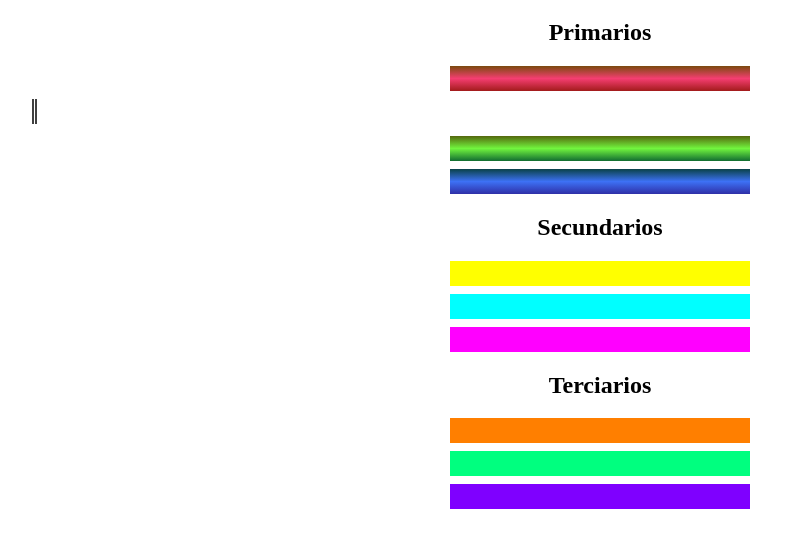
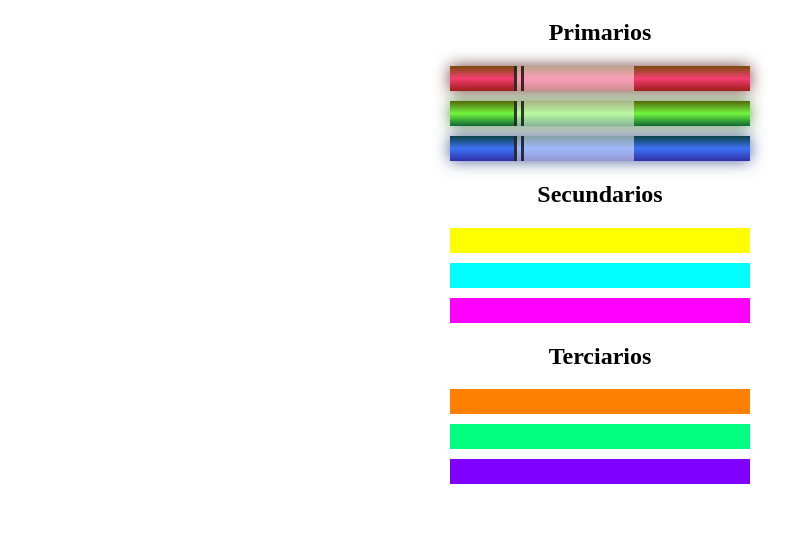
Before and after one commit to alexandrearfarias/CodeCamp, a plain HTML site: page css-cores/index.html in a window 1280 px wide. Shown: the part 62-610 px from the top of the page, without its empty margins (40-832 px from the left). Drawn offline with Linux system fonts and the light colour scheme.

Commit message:
Terceira Pratica

```diff
--- a/css-cores/estilo.css
+++ b/css-cores/estilo.css
@@ -1,17 +1,14 @@
 h1, h2{
     text-align: center;
-}
-.cap, .manga{
-    display: inline-block;
 }
 
 .marcador{
     width: 300px;
     height: 25px;
-    margin: 8px auto;
+    margin: 10px auto;
 }
 
-.cap{
+.capa{
     width: 60px;
     height: 25px;
 }
@@ -20,19 +17,25 @@ h1, h2{
     width: 110px;
     height: 25px;
     background-color: rgba(255, 255, 255, 0.5);
-    border-left: 5px double rgba(0, 0, 0, 0.75);
+    border-left: 10px double rgba(0, 0, 0, 0.75);
 }
 
+.capa, .manga{
+    display: inline-block;
+}
 .um{
     background: linear-gradient(rgb(122, 74, 14), rgb(245, 62, 113), rgb(162, 27, 27));
+    box-shadow: 0 0 16px 0 rgba(83, 14, 14, 0.8);
 }
 
 .dois{
     background: linear-gradient(#55680D, #71F53E, #116C31);
+    box-shadow: 0 0 16px 0 #3B7E20CC;
 }
 
 .tres{
     background: linear-gradient(hsl(186, 76%, 16%), hsl(223, 90%, 60%), hsl(240, 56%, 42%));
+    box-shadow: 0 0 16px 0 hsla(223, 59%, 31%, 0.8);
 }
 
 .container{
--- a/css-cores/index.html
+++ b/css-cores/index.html
@@ -10,11 +10,18 @@
     <h1>Marcadores 🐺</h1>
     <h2>Primarios</h2>
     <div class="container">
-        <div class="marcador um"></div>
-        <div class="cap"></div>
-        <div class="manga"></div>
-        <div class="marcador dois"></div>
-        <div class="marcador tres"></div>
+        <div class="marcador um">
+            <div class="capa"></div>
+            <div class="manga"></div>
+        </div>
+        <div class="marcador dois">
+            <div class="capa"></div>
+            <div class="manga"></div>
+        </div>
+        <div class="marcador tres">
+            <div class="capa"></div>
+            <div class="manga"></div>
+        </div>
     </div>
     <h2>Secundarios</h2>
     <div class="container">
```
